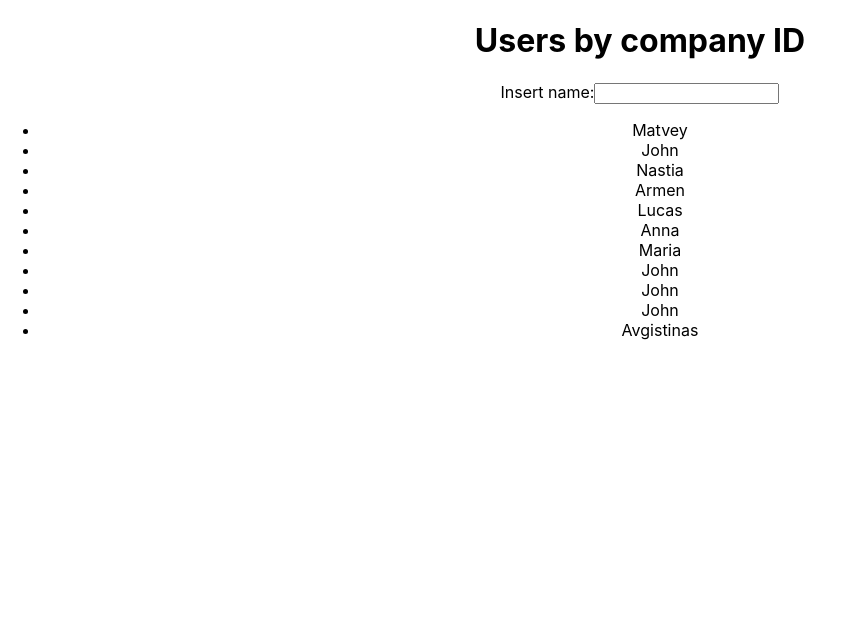
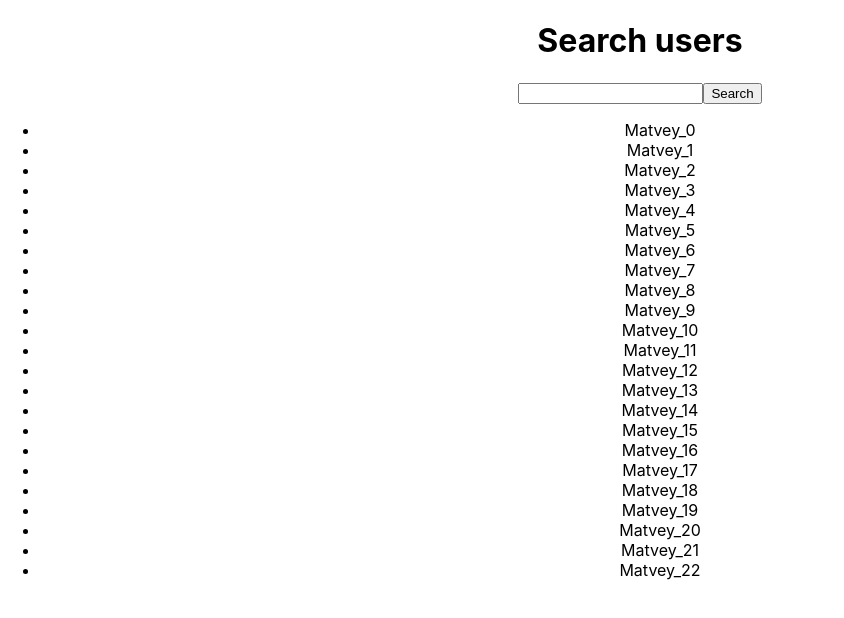
Before and after one commit to matveyprupas/template_app, a React (Create React App) app: page / in a window 1280 px wide. Shown: the top 618 px of the page, without its empty margins (0-844 px from the left). Built offline with nearby package versions, Linux system fonts and the light colour scheme.

Commit message:
feat: new implementation

```diff
--- a/src/App.js
+++ b/src/App.js
@@ -1,20 +1,38 @@
-import { useState } from "react";
+import { useState } from 'react';
 import './App.css';
-import UsersList from "./UsersList";
-import SearchInput from "./SearchInput";
+import InputFiels from './InputFiels';
+import useUsers from './useUsers';
 
 function App() {
 
-  const [searchName, setSearchName] = useState('');
+  const [searchText, setSearchText] = useState('');
+
+  const {users, isLoading} = useUsers(searchText);
+
+  const handleSearch = (string) => {
+    setSearchText(string);
+  }
 
   console.log('APP RENDERS');
 
   return (
     <div className="App">
-      <h1>Users by company ID</h1>
-      <SearchInput value={searchName} onChange={setSearchName} />
+      <h1>Search users</h1>
+      <InputFiels
+        onSearch={handleSearch}
+      />
+      {
+        isLoading ?
+        'Users are loading...' :
+        !users.length ?
+        'There is NO users' :
+        <ul>
+          {users.map(user => (
+            <li key={user.name}>{user.name}</li>
+          ))}
+        </ul>
+      }
 
-      <UsersList searchName={searchName} />
     </div>
   );
 }
--- /dev/null
+++ b/src/InputFiels.js
@@ -0,0 +1,27 @@
+import { useState } from 'react';
+import './App.css';
+
+function InputFiels({onSearch}) {
+
+  const [searchText, setSearchText] = useState('');
+
+  console.log('InputFiels RENDERS');
+
+  return (
+    <>
+      <input
+        value={searchText}
+        onChange={(event) => setSearchText(event.target.value)}
+      />
+
+      <button
+        onClick={() => onSearch(searchText)}
+      >
+      Search
+      </button>
+    </>
+
+  );
+}
+
+export default InputFiels;
--- a/src/SearchInput.js
+++ /dev/null
@@ -1,16 +0,0 @@
-import { useEffect, useState } from 'react';
-
-function SearchInput({value, onChange}) {
-
-  console.log('SearchInput RENDERS');
-  return (
-    <>
-      <label htmlFor='search-by-name'>
-        Insert name:
-        <input type='text' id='search-by-name' onChange={(event) => onChange(event.target.value)} value={value}/>
-      </label>
-    </>
-  );
-}
-
-export default SearchInput;
--- a/src/UsersList.js
+++ /dev/null
@@ -1,21 +0,0 @@
-import useUsers from './hooks/useUsers';
-
-function UsersList({searchName}) {
-
-  const users = useUsers();
-
-  console.log('UsersList RENDERS');
-  return (
-    <>
-      <ul>
-        {users.map((user) => {
-          console.log(user.name.toLowerCase(), searchName);
-          if(!user.name.toLowerCase().includes(searchName.toLowerCase()) && !!searchName ) return null;
-          return <li key={user.name+user.age+user.companyId}>{user.name}</li>
-        })}
-      </ul>
-    </>
-  );
-}
-
-export default UsersList;
--- a/src/hooks/useUsers.js
+++ /dev/null
@@ -1,24 +0,0 @@
-import { useEffect, useState } from "react";
-import listUsers from "../mock/users.json";
-
-const fetchData = () => {
-  return new Promise((resolve) => {
-    setTimeout(() => {
-      resolve(listUsers);
-    }, 2000);
-  });
-}
-
-export default function useUsers() {
-
-  // console.log('useUsersByCompanyId: ', companyId, usersByCompanyIdCacheMap, force);
-  const [users, setUsers] = useState([]);
-
-  useEffect(() => {
-    fetchData().then((users) => {
-      setUsers(users);
-    });
-  }, []);
-
-  return users;
-}
--- a/src/mock/filterObject.json
+++ /dev/null
@@ -1,4 +0,0 @@
-{
-  "age": 12,
-  "name": "John"
-}
--- a/src/mock/users.json
+++ /dev/null
@@ -1,57 +0,0 @@
-[
-  {
-    "name": "Matvey",
-    "companyId": 1,
-    "age": 19
-  },
-  {
-    "name": "John",
-    "companyId": 2,
-    "age": 122
-  },
-  {
-    "name": "Nastia",
-    "companyId": 2,
-    "age": 1
-  },
-  {
-    "name": "Armen",
-    "companyId": 2,
-    "age": 1292
-  },
-  {
-    "name": "Lucas",
-    "companyId": 1,
-    "age": 66
-  },
-  {
-    "name": "Anna",
-    "companyId": 2,
-    "age": 77
-  },
-  {
-    "name": "Maria",
-    "companyId": 3,
-    "age": 12
-  },
-  {
-    "name": "John",
-    "companyId": 3,
-    "age": 12
-  },
-  {
-    "name": "John",
-    "companyId": 3,
-    "age": 23
-  },
-  {
-    "name": "John",
-    "companyId": 1,
-    "age": 12
-  },
-  {
-    "name": "Avgistinas",
-    "companyId": 3,
-    "age": 12
-  }
-]
--- /dev/null
+++ b/src/useUsers.js
@@ -0,0 +1,26 @@
+import { useEffect, useState } from "react";
+import { fetchUsers } from "./utils";
+
+const useUsers = (searchText) => {
+
+  const [users, setUsers] = useState([]);
+  const [isLoading, setIsLoading] = useState(false);
+
+  useEffect(() => {
+    setIsLoading(true);
+
+    fetchUsers(searchText)
+    .then(res => {
+      setUsers(res);
+      setIsLoading(false);
+    })
+    .catch(err => console.error(err));
+  }, [searchText])
+
+  return {
+    users,
+    isLoading
+  };
+}
+
+export default useUsers;
--- /dev/null
+++ b/src/utils.js
@@ -0,0 +1,16 @@
+export const fetchUsers = (searchText) => {
+  const users = [...Array(23).keys()].map(el => ({
+    name: `Matvey_${el}`
+  }));
+
+  const filteredUsers = users.filter(user => user.name.includes(searchText));
+
+  return new Promise ((resolve, reject) => {
+
+    if(!users.length) reject('0 users');
+
+    setTimeout(() => {
+      resolve(filteredUsers);
+    }, 2500);
+  })
+}
```
Also changed, not shown: src/hooks/useFilteredUsers.js (deleted, +0 -43 lines), src/hooks/useUsersByCompanyId.js (deleted, +0 -39 lines).
